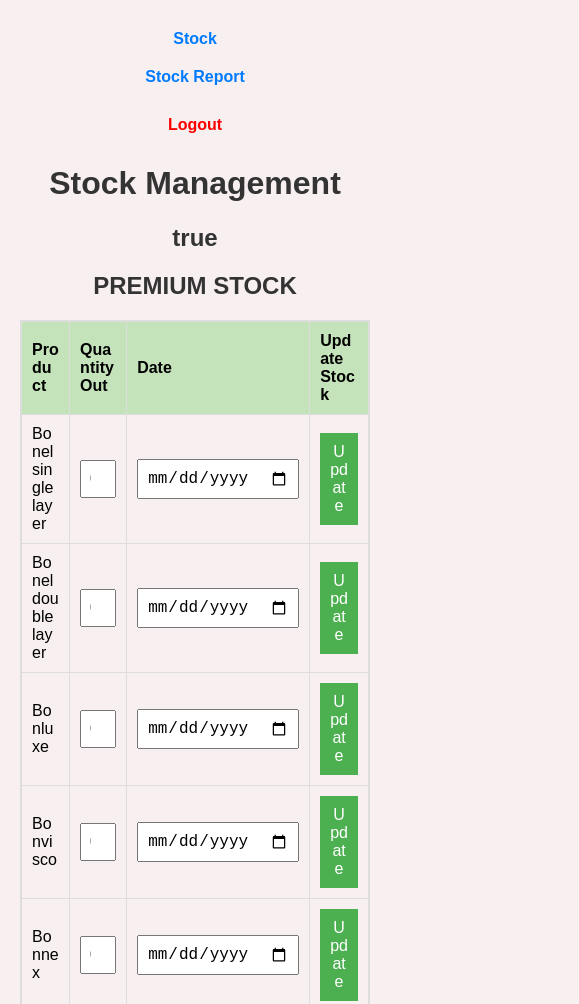
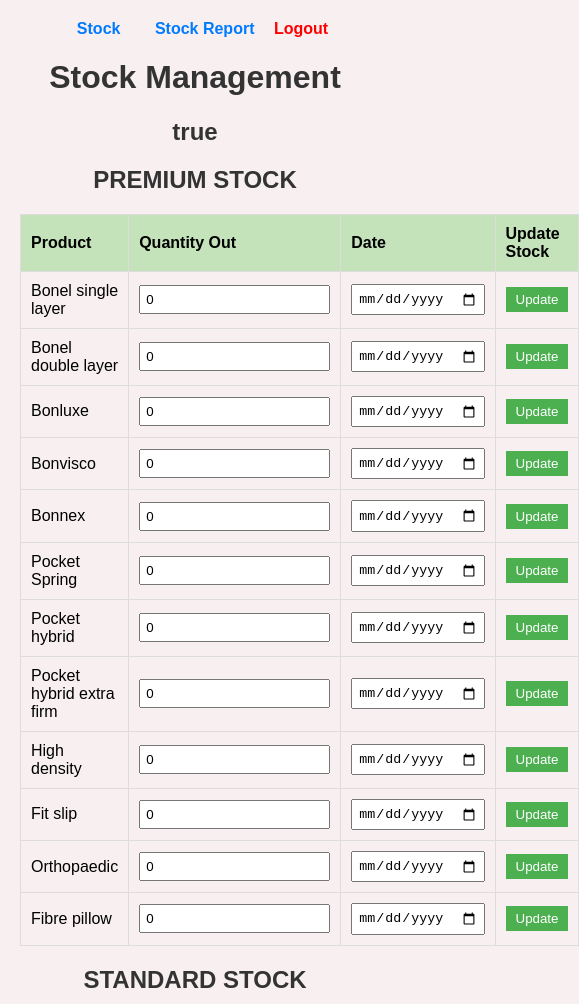
Before and after one commit to ugcoded/roseformstockmng, a plain HTML site: page stock.html in a window 390 px wide. Shown: the top 1004 px of the page, 579 px wide, since content can reach past the window. Drawn offline with Linux system fonts and the light colour scheme; sample sign-in values are in the browser's storage.

Commit message:
Update stock.html

```diff
--- a/stock.html
+++ b/stock.html
@@ -10,111 +10,53 @@
       margin: 20px;
 	  background-color: #F8F0F0;
     }
-
-/* Headings */
     h1, h2 {
       text-align: center;
       color: #333;
     }
-
-/* Navigation */
     .nav {
       text-align: center;
       margin-bottom: 10px;
     }
-
     .nav a {
-  margin: 0 10px;
+      margin: 0 15px;
       text-decoration: none;
       color: #007BFF;
       font-weight: bold;
-  display: inline-block;
-  padding: 8px 12px;
     }
-
-/* Table Styles */
     table {
       width: 100%;
       border-collapse: collapse;
       margin-top: 10px;
     }
-
     table, th, td {
       border: 1px solid #ddd;
     }
-
     th, td {
       padding: 10px;
       text-align: left;
-  word-wrap: break-word; /* Allows text to wrap within the cell */
-  white-space: normal; /* Ensures text doesn't overflow */
-  max-width: 200px; /* Adjust max width to prevent overflow */
     }
-
     th {
       background-color: #C5E3BA;
     }
-
-/* Inputs and Buttons */
     input, select {
-  padding: 8px;
-  width: 100%;
-  box-sizing: border-box;
+      padding: 5px;
     }
-
     button {
-  padding: 10px;
+      padding: 5px 10px;
       background-color: #4CAF50;
       color: white;
       border: none;
       cursor: pointer;
-  width: 100%;
     }
-
     button:hover {
       background-color: #45a049;
     }
-
-/* Logout Button */
     .logout-btn {
-  display: block;
-  text-align: center;
       color: red;
       font-weight: bold;
       cursor: pointer;
-  margin-top: 10px;
-  padding: 10px;
     }
-
-/* Responsive Design */
-@media (max-width: 768px) {
-  table {
-    display: block;
-    overflow-x: auto;
-    white-space: nowrap;
-  }
-
-  .nav {
-    display: flex;
-    flex-direction: column;
-    align-items: center;
-  }
-
-  .nav a {
-    width: 100%;
-    text-align: center;
-    padding: 10px;
-  }
-
-  button, input, select {
-    font-size: 16px;
-  }
-
-  td, th {
-    word-break: break-word; /* Ensures words wrap on smaller screens */
-  }
-}
-
 
 
   </style>
```
Lines whose indentation alone changed are shown as unchanged.
